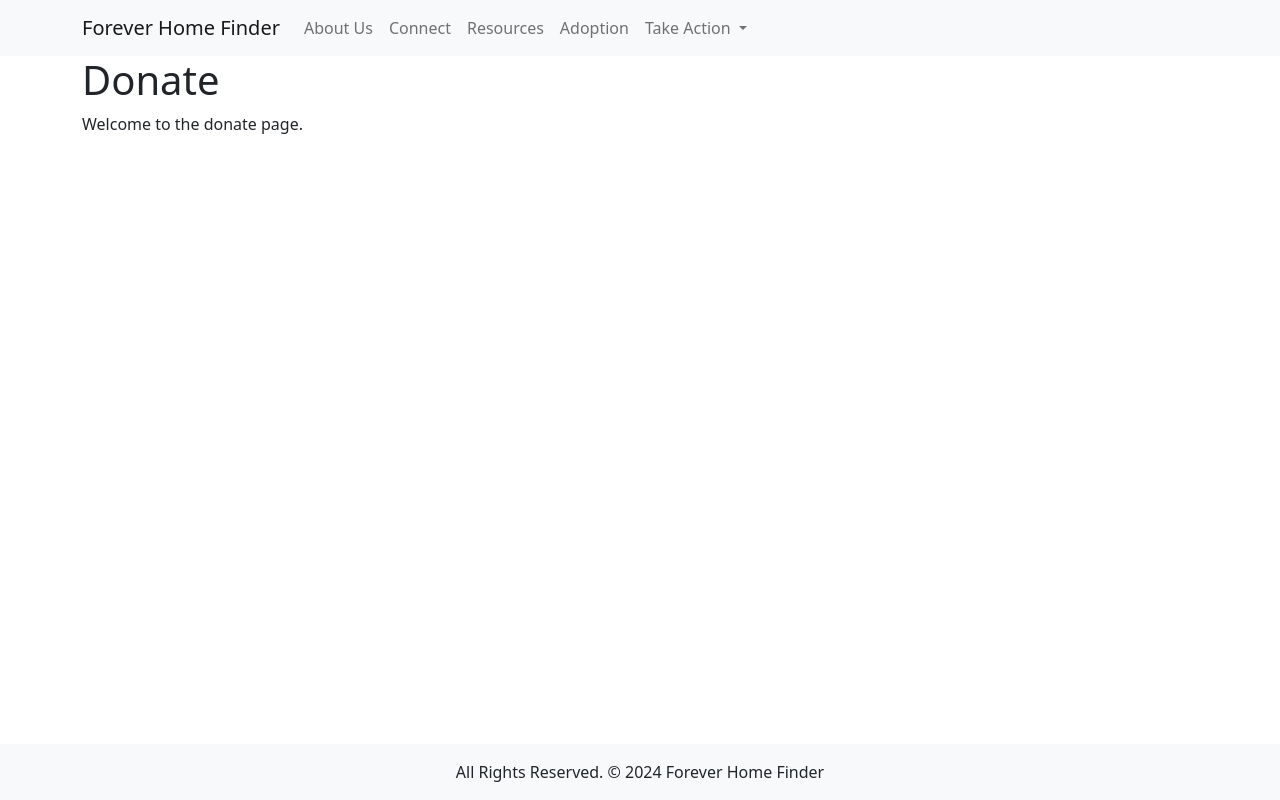
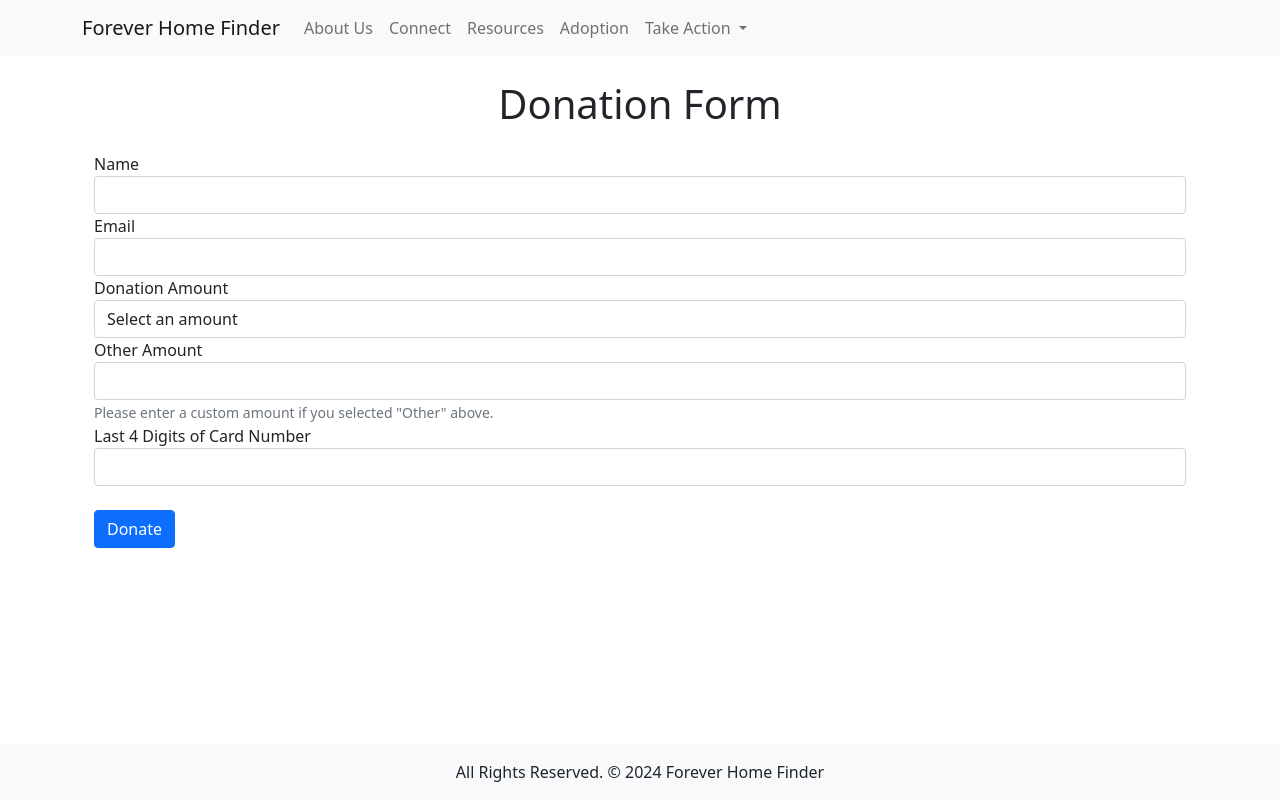
Before and after one commit to samanthafrances/forever_home_finder, a Django app: page /donate/ in a window 1280 px wide. Run offline with Django 5.2, Linux system fonts and the light colour scheme.

Commit message:
update donate page copy and bootstrap

```diff
--- a/main_app/templates/donate.html
+++ b/main_app/templates/donate.html
@@ -1,6 +1,38 @@
 {% extends 'base.html' %}
 
 {% block content %}
-<h1>Donate</h1>
-<p>Welcome to the donate page.</p>
+<div class="container">
+    <h1 class="my-4 text-center">Donation Form</h1>
+    <form>
+      <div class="form-group">
+        <label for="name">Name</label>
+        <input type="text" class="form-control" id="name" required>
+      </div>
+      <div class="form-group">
+        <label for="email">Email</label>
+        <input type="email" class="form-control" id="email" required>
+      </div>
+      <div class="form-group">
+        <label for="amount">Donation Amount</label>
+        <select class="form-control" id="amount" required>
+          <option value="">Select an amount</option>
+          <option value="25">$25</option>
+          <option value="50">$50</option>
+          <option value="100">$100</option>
+          <option value="other">Other</option>
+        </select>
+      </div>
+      <div class="form-group">
+        <label for="other-amount">Other Amount</label>
+        <input type="number" class="form-control" id="other-amount" min="1" required>
+        <small class="form-text text-muted">Please enter a custom amount if you selected "Other" above.</small>
+      </div>
+      <div class="form-group">
+        <label for="card-number">Last 4 Digits of Card Number</label>
+        <input type="text" class="form-control" id="card-number" required>
+      </div>
+      <br>
+      <button type="submit" class="btn btn-primary">Donate</button>
+    </form>
+  </div>
 {% endblock %}
```
